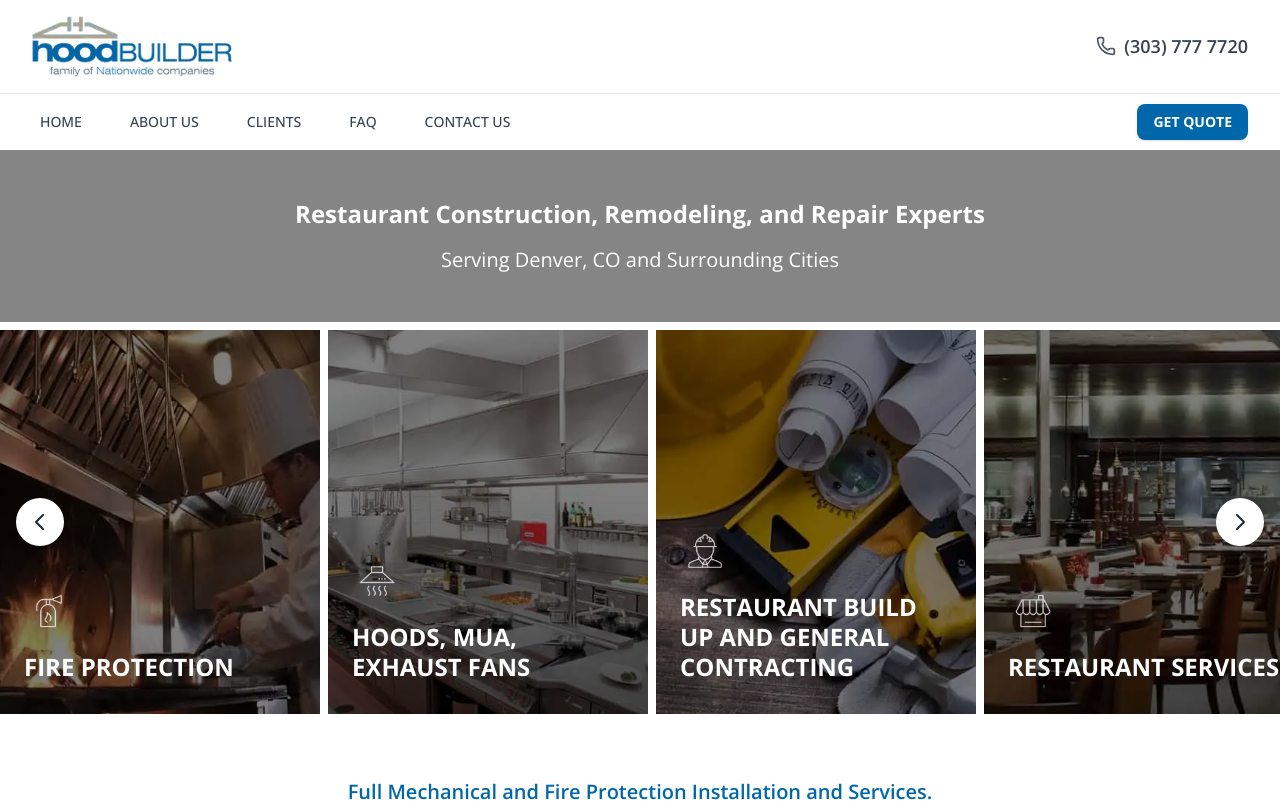
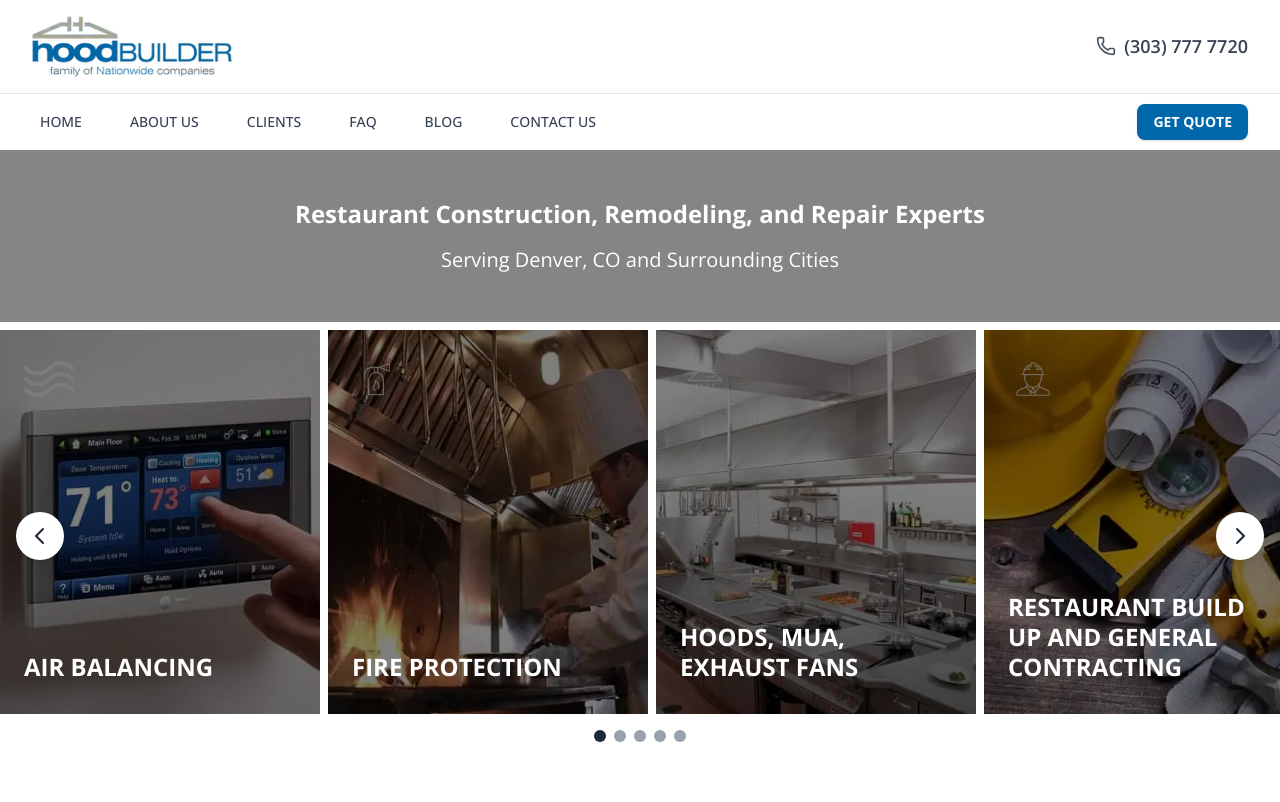
Before and after one commit to salarmiirzaeie/hood-builder-next, a Next.js app: page / in a window 1280 px wide. Shown: the top 802 px of the page. Built offline with nearby package versions, Linux system fonts and the light colour scheme.

Commit message:
add blog

```diff
--- a/src/app/components/home/ImageSlider.tsx
+++ b/src/app/components/home/ImageSlider.tsx
@@ -27,7 +27,6 @@ const originalItems: CarouselItem[] = [
     title: "FIRE PROTECTION",
     hasButton: false,
   },
-
   {
     id: 3,
     image: "/images/img-slider-hoods.webp",
@@ -52,28 +51,57 @@ const originalItems: CarouselItem[] = [
 ];
 
 const VISIBLE_ITEMS_DESKTOP = 4;
-const DUPLICATION_COUNT = VISIBLE_ITEMS_DESKTOP;
+// We duplicate enough items to ensure smooth infinite scroll without jumps
+// A good rule of thumb is to duplicate at least the number of visible items
+// or even 2x visible items for very fast scrolls.
+const DUPLICATION_FACTOR = 2; // Increased from 1 to 2 for smoother transitions on rapid scrolls
+const DUPLICATION_COUNT = VISIBLE_ITEMS_DESKTOP * DUPLICATION_FACTOR;
 
 const ImageSlider: React.FC = () => {
   const carouselRef = useRef<HTMLDivElement>(null);
-  const itemRef = useRef<HTMLDivElement>(null);
+  const itemRef = useRef<HTMLDivElement>(null); // Ref for a single item to get its width
   const [isScrolling, setIsScrolling] = useState(false);
+  const [currentItemIndex, setCurrentItemIndex] = useState(0); // To track current item for accessibility and potential indicators
 
+  // Looping items using useMemo for performance
   const loopedItems = useMemo(() => {
+    // Prepend items from the end to create a seamless loop
     const pre = originalItems.slice(-DUPLICATION_COUNT);
+    // Append items from the beginning
     const post = originalItems.slice(0, DUPLICATION_COUNT);
     return [...pre, ...originalItems, ...post];
-  }, []);
+  }, []); // Dependency array is empty as originalItems is static
+
+  // Calculate the initial scroll position to start at the "real" first item
+  const initialScrollOffset = useMemo(() => {
+    if (itemRef.current) {
+      return DUPLICATION_COUNT * itemRef.current.offsetWidth;
+    }
+    return 0;
+  }, [itemRef.current?.offsetWidth]); // Recalculate if item width changes
+
+  // Use a state to control if the carousel is initialized (i.e., initial scroll done)
+  const [isInitialized, setIsInitialized] = useState(false);
+
+  // Set initial scroll position once the component mounts and ref is available
+  useEffect(() => {
+    if (carouselRef.current && !isInitialized) {
+      carouselRef.current.scrollLeft = initialScrollOffset;
+      setIsInitialized(true);
+    }
+  }, [initialScrollOffset, isInitialized]); // Only re-run if initialScrollOffset changes
 
   const getItemWidth = useCallback(() => {
-    return itemRef.current?.offsetWidth || 0;
-  }, []);
+    // Use optional chaining and nullish coalescing for safety
+    return itemRef.current?.offsetWidth ?? 0;
+  }, []); // No dependencies needed as ref itself doesn't change
 
-  const scrollTo = useCallback((target: number) => {
+  const scrollTo = useCallback((target: number, smooth: boolean = true) => {
     if (!carouselRef.current) return;
     setIsScrolling(true);
-    carouselRef.current.scrollTo({ left: target, behavior: "smooth" });
-    setTimeout(() => setIsScrolling(false), 600);
+    carouselRef.current.scrollTo({ left: target, behavior: smooth ? "smooth" : "auto" });
+    // Adjust timeout based on `smooth` behavior
+    setTimeout(() => setIsScrolling(false), smooth ? 600 : 0);
   }, []);
 
   const goToPrev = useCallback(() => {
@@ -86,64 +114,102 @@ const ImageSlider: React.FC = () => {
     scrollTo(current + getItemWidth());
   }, [getItemWidth, scrollTo]);
 
+  // Optimized scroll handling for infinite loop and current item tracking
   const handleScroll = useCallback(() => {
     if (!carouselRef.current || isScrolling) return;
 
     const scrollLeft = carouselRef.current.scrollLeft;
     const itemWidth = getItemWidth();
-    const totalWidth = originalItems.length * itemWidth;
-    const preWidth = DUPLICATION_COUNT * itemWidth;
+    const originalContentWidth = originalItems.length * itemWidth;
+    const preContentWidth = DUPLICATION_COUNT * itemWidth;
+    const totalLoopedWidth = loopedItems.length * itemWidth;
 
-    if (scrollLeft < preWidth) {
-      carouselRef.current.scrollLeft = totalWidth + scrollLeft;
-    } else if (scrollLeft >= preWidth + totalWidth) {
-      carouselRef.current.scrollLeft = scrollLeft - totalWidth;
+    // Determine the "real" current index for pagination/accessibility
+    // Adjust scrollLeft by preContentWidth to get the relative position within original items
+    const relativeScrollLeft = scrollLeft - preContentWidth;
+    const newIndex = Math.round(relativeScrollLeft / itemWidth) % originalItems.length;
+    setCurrentItemIndex(newIndex < 0 ? newIndex + originalItems.length : newIndex);
+
+    // Handle infinite looping logic
+    if (scrollLeft < preContentWidth && !isScrolling) {
+      // If scrolled into the prepended section, jump to the end of the original content
+      carouselRef.current.scrollLeft = originalContentWidth + scrollLeft;
+    } else if (scrollLeft >= preContentWidth + originalContentWidth && !isScrolling) {
+      // If scrolled into the appended section, jump to the beginning of the original content
+      carouselRef.current.scrollLeft = scrollLeft - originalContentWidth;
     }
-  }, [isScrolling, getItemWidth]);
+  }, [isScrolling, getItemWidth, loopedItems.length]); // Add loopedItems.length for full dependency completeness, though static
 
+  // Effect for scroll event listener
   useEffect(() => {
     const el = carouselRef.current;
     if (!el) return;
 
+    // Use passive listener for better scroll performance
     el.addEventListener("scroll", handleScroll, { passive: true });
     return () => el.removeEventListener("scroll", handleScroll);
   }, [handleScroll]);
 
   return (
-    <div className="relative w-full mt-2 overflow-hidden">
+    <div className="relative w-full mt-2 overflow-hidden" role="region" aria-label="Image Carousel">
       <div
         ref={carouselRef}
         className="flex overflow-x-scroll scroll-smooth snap-x snap-mandatory hide-scrollbar space-x-2"
+        style={{ scrollBehavior: isScrolling ? "smooth" : "auto" }} // Control scroll behavior based on state
       >
-        {loopedItems.map((item, i) => (
+        {loopedItems.map((item, i) => {
+          // Determine if this item is in the initial view or "close" to it
+          // This allows for 'priority' on initial visible items and lazy loading for others
+          const isPriority = i >= DUPLICATION_COUNT && i < DUPLICATION_COUNT + VISIBLE_ITEMS_DESKTOP;
+          // Calculate an estimated index for lazy loading.
+          // Load items that are within +/- VISIBLE_ITEMS_DESKTOP from the current real view.
+          const currentRealIndex = Math.floor((carouselRef.current?.scrollLeft ?? 0) / getItemWidth());
+          const isNearView =
+            i >= currentRealIndex - VISIBLE_ITEMS_DESKTOP &&
+            i <= currentRealIndex + VISIBLE_ITEMS_DESKTOP + (VISIBLE_ITEMS_DESKTOP - 1);
+
+          return (
             <div
+              // Assign itemRef to the first *real* item, which is after DUPLICATION_COUNT
               ref={i === DUPLICATION_COUNT ? itemRef : null}
-            key={`${item.id}-${i}`}
+              key={`${item.id}-${i}`} // Unique key using id and index for looped items
               className="flex-shrink-0 w-full md:w-1/2 lg:w-1/3 xl:w-1/4 snap-start relative group"
+              // Dynamically set minWidth based on VISIBLE_ITEMS_DESKTOP
               style={{ minWidth: `calc(100% / ${VISIBLE_ITEMS_DESKTOP})` }}
+              role="group"
+              aria-roledescription="slide"
+              aria-label={`${item.title} ${
+                (i - DUPLICATION_COUNT + 1 + originalItems.length) % originalItems.length
+              } of ${originalItems.length}`}
             >
               <div className="relative w-full h-96 overflow-hidden">
                 <Image
                   src={item.image}
                   alt={item.title}
                   fill
+                  // Optimize sizes for better image loading. Add more breakpoints if needed.
                   sizes="(max-width: 768px) 100vw,
                          (max-width: 1024px) 50vw,
                          (max-width: 1280px) 33vw,
                          25vw"
                   className="object-cover transition-transform duration-300 group-hover:scale-105 z-10"
-                priority={item.id === 2}
+                  // Set priority for the initial visible items. Lazy load others.
+                  priority={isPriority}
+                  loading={isNearView || isPriority ? "eager" : "lazy"} // Eager load if priority or near view
+                  // Optional: Add `fetchpriority="high"` for the most critical image
+                  // fetchpriority={isPriority && i === DUPLICATION_COUNT ? "high" : "auto"}
                 />
-              <div className="absolute z-20 inset-0 bg-[rgba(0,0,0,.5)] group-hover:bg-[rgba(169,167,144,.7)] transition-colors duration-300 flex flex-col justify-end items-start p-6 text-white">
                 {item.icon && (
                   <Image
                     src={item.icon}
-                    alt="icon"
+                    alt={`${item.title} icon`} // More descriptive alt text
                     width={50}
                     height={50}
-                    className="mb-4 opacity-75 group-hover:opacity-100 transition-opacity duration-300"
+                    className="absolute z-20 top-6 left-6 opacity-75 group-hover:opacity-100 transition-opacity duration-300" // Position icon directly
+                    loading="lazy" // Icons can typically be lazy-loaded
                   />
                 )}
+                <div className="absolute z-20 inset-0 bg-[rgba(0,0,0,.5)] group-hover:bg-[rgba(169,167,144,.7)] transition-colors duration-300 flex flex-col justify-end items-start p-6 text-white">
                   <h3 className="text-xl md:text-2xl font-bold mb-2 uppercase leading-tight group-hover:text-amber-300 transition-colors duration-300">
                     {item.title}
                   </h3>
@@ -155,13 +221,14 @@ const ImageSlider: React.FC = () => {
                 </div>
               </div>
             </div>
-        ))}
+          );
+        })}
       </div>
 
       {/* Navigation */}
       <button
         onClick={goToPrev}
-        aria-label="Previous"
+        aria-label="Previous slide" // More specific aria-label
         className="absolute top-1/2 left-4 -translate-y-1/2 bg-white bg-opacity-75 p-3 rounded-full shadow-lg hover:bg-opacity-100 transition-all duration-300 z-30"
       >
         <svg className="w-6 h-6 text-gray-800" fill="none" stroke="currentColor" viewBox="0 0 24 24">
@@ -170,13 +237,30 @@ const ImageSlider: React.FC = () => {
       </button>
       <button
         onClick={goToNext}
-        aria-label="Next"
+        aria-label="Next slide" // More specific aria-label
         className="absolute top-1/2 right-4 -translate-y-1/2 bg-white bg-opacity-75 p-3 rounded-full shadow-lg hover:bg-opacity-100 transition-all duration-300 z-30"
       >
         <svg className="w-6 h-6 text-gray-800" fill="none" stroke="currentColor" viewBox="0 0 24 24">
           <path strokeLinecap="round" strokeLinejoin="round" strokeWidth="2" d="M9 5l7 7-7 7" />
         </svg>
       </button>
+
+      {/* Optional: Add Pagination/Indicators for better UX and accessibility */}
+      <div className="flex justify-center mt-4 space-x-2">
+        {originalItems.map((_, index) => (
+          <button
+            key={index}
+            aria-label={`Go to slide ${index + 1}`}
+            onClick={() => {
+              const targetScroll = (DUPLICATION_COUNT + index) * getItemWidth();
+              scrollTo(targetScroll);
+            }}
+            className={`w-3 h-3 rounded-full transition-colors duration-300 ${
+              currentItemIndex === index ? "bg-gray-800" : "bg-gray-400"
+            }`}
+          />
+        ))}
+      </div>
     </div>
   );
 };
--- a/src/app/components/layout/Header.tsx
+++ b/src/app/components/layout/Header.tsx
@@ -19,7 +19,7 @@ const Header = () => {
     { label: "CLIENTS", href: "/clients" },
     // { label: "HOODBUILDER'S PROJECTS", href: "/hoodbuilders-featured-projects" },
     { label: "FAQ", href: "/faq" },
-    // { label: "BLOG", href: "/blog" },
+    { label: "BLOG", href: "/blog" },
     { label: "CONTACT US", href: "/contact-us" },
   ];
   return (
--- /dev/null
+++ b/src/app/components/ui/Breadcrumb.tsx
@@ -0,0 +1,73 @@
+"use client";
+import React from "react";
+// import { useRouter } from 'next/router'; // No longer needed if path is passed via props
+
+// Define the props for the Breadcrumb component
+interface BreadcrumbProps {
+  path: string; // The path to generate breadcrumbs from, now a required prop
+  homeText?: string; // Optional text for the home link
+  separator?: React.ReactNode; // Optional separator between breadcrumb items
+  capitalizeSegments?: boolean; // Option to capitalize route segments
+}
+
+const Breadcrumb: React.FC<BreadcrumbProps> = ({
+  path, // Destructure the new path prop
+  homeText = "Home",
+  separator = ">",
+  capitalizeSegments = true,
+}) => {
+  // Now using the 'path' prop instead of useRouter().asPath
+  const pathnames = path.split("/").filter((x) => x); // Get path segments and filter out empty strings
+
+  return (
+    <nav className="flex" aria-label="Breadcrumb">
+      <ol className="inline-flex items-center space-x-1 md:space-x-3">
+        {/* Home link */}
+        <li className="inline-flex items-center">
+          <a
+            href="/"
+            className="inline-flex items-center text-sm font-medium text-gray-700 hover:text-blue-600 dark:text-gray-400 dark:hover:text-white rounded-md p-1 transition-colors duration-200"
+          >
+            {homeText}
+          </a>
+        </li>
+
+        {/* Dynamic path segments */}
+        {pathnames.map((name, index) => {
+          const href = "/" + pathnames.slice(0, index + 1).join("/"); // Construct the full path for the segment
+          const isLast = index === pathnames.length - 1; // Check if it's the last segment
+
+          // Format the segment name
+          const formattedName = capitalizeSegments
+            ? name
+                .replace(/-/g, " ")
+                .split(" ")
+                .map((word) => word.charAt(0).toUpperCase() + word.slice(1))
+                .join(" ")
+            : name.replace(/-/g, " ");
+
+          return (
+            <li key={href} className="flex items-center">
+              {/* Separator */}
+              <span className="mx-1 text-gray-400 dark:text-gray-500">{separator}</span>
+              {isLast ? (
+                // Current page (last segment) - not a link
+                <span className="text-sm font-medium text-gray-500 dark:text-gray-400">{formattedName}</span>
+              ) : (
+                // Other segments - links
+                <a
+                  href={href}
+                  className="text-sm font-medium text-gray-700 hover:text-blue-600 dark:text-gray-400 dark:hover:text-white rounded-md p-1 transition-colors duration-200"
+                >
+                  {formattedName}
+                </a>
+              )}
+            </li>
+          );
+        })}
+      </ol>
+    </nav>
+  );
+};
+
+export default Breadcrumb;
--- a/src/app/layout.tsx
+++ b/src/app/layout.tsx
@@ -20,6 +20,10 @@ export const metadata: Metadata = {
     "Restaurant Design, Repair and Construction | One-Step-Shop | Hood Builder | Boulder | Fort Collins | Denver,CO",
   description:
     "Hood Builder is your One-Step-Shop in Colorado, offering hood and HVAC installation, repair, cleaning, and maintenance services for restaurants. They also provide restaurant design and construction services. | Boulder | Fort Collins | Denver,CO",
+  robots: {
+    index: false,
+    follow: false,
+  },
 };
 
 export default function RootLayout({
```
Also changed, not shown: next.config.ts (+4 -4 lines), src/app/blog/page.tsx (added, +12 -0 lines), src/app/components/ui/secondPageHeader.tsx (added, +7 -0 lines). Lines whose indentation alone changed are shown as unchanged.
